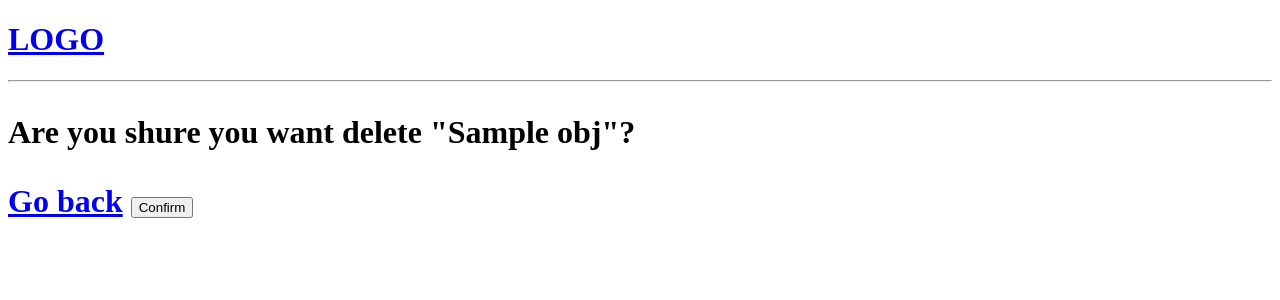
After one commit to Ameen-K-Nejeeb/LearnLoop, a Django app: template app/templates/base/delete.html in a window 1280 px wide. The commit adds this page. Shown: the top 300 px of the page. Run offline with Django 3.2, Linux system fonts and the light colour scheme; the template is opened without the code that fills it: most values are stand-ins (such as "Sample title", 1, 10 or a date in 2020).

Commit message:
added: delete function

```diff
--- /dev/null
+++ b/app/templates/base/delete.html
@@ -0,0 +1,12 @@
+{% extends "main.html" %}
+
+{% block content %}
+
+<form method="POST" action="">
+    {% csrf_token %}
+    <p>Are you shure you want delete "{{obj}}"?</p>
+
+    <a href="{{request.META.HTTP_REFERER}}">Go back</a>
+    <input type="submit" value="Confirm" />
+<form>
+{% endblock content %}
--- a/app/templates/base/home.html
+++ b/app/templates/base/home.html
@@ -10,7 +10,9 @@
     <div>
         {% for x in rooms %}
             <div>
-            <a href="{% url 'update-Room' x.id %}">Edit</a>
+                <a href="{% url 'update-Room' x.id %}">Edit</a>
+                <a href="{% url 'delete-Room' x.id %}">Delete</a>
+
                 <span>@{{x.host.username}}<span>
                 <p>{{x.id}} --<a href= {% url 'room' x.id %} > {{x.name}} </a><p>
                 <sma>{{x.topic.name}}<sma>
--- a/app/urls.py
+++ b/app/urls.py
@@ -7,5 +7,6 @@ urlpatterns = [
 
     path('create-Room/',views.createRoom ,name="create-Room"),
     path('update-Room/<str:pk>/ ',views.updateRoom ,name="update-Room"),
+    path('delete-Room/<str:pk>/ ',views.deleteRoom ,name="delete-Room"),
 
 ]
```
Also changed, not shown: app/views.py (+8 -0 lines).
